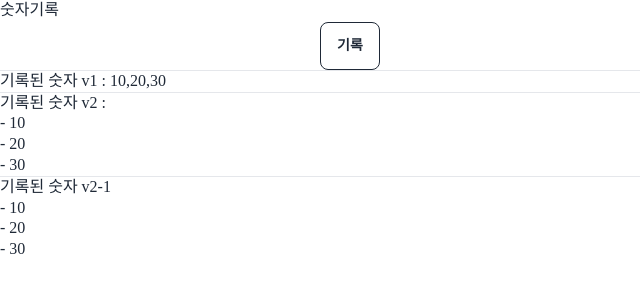
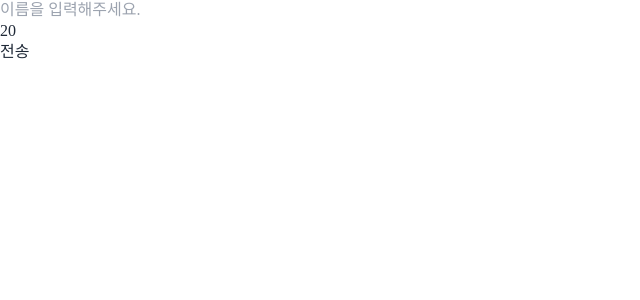
Before and after one commit to NewBean0312/react-proj, a React (Create React App) app: page / in a window 1280 px wide. Shown: the top 300 px of the page, without its empty margins (0-640 px from the left). Built offline with nearby package versions, Linux system fonts and the light colour scheme; a web font is replaced by a local one.

Commit message:
form을 사용하여 dom 조작하기 1

```diff
--- a/src/App.js
+++ b/src/App.js
@@ -3,7 +3,7 @@ import NumberCounter from "./NumberCounter"
 import Popup from "./Popup"
 import ProdList from "./ProdList"
 import NoRecord from "./NoRecord"
-
+import FormEx from "./FormEx"
 
 import "./App.css" ;
 
@@ -14,8 +14,9 @@ function App() {
       {/* <StopWatch />
       <NumberCounter />
       <Popup />
-      <ProdList className="container mx-auto"/> */}
-      <NoRecord />
+      <ProdList className="container mx-auto"/>
+      <NoRecord /> */}
+      <FormEx />
     </>
   );
 }
--- /dev/null
+++ b/src/FormEx.js
@@ -0,0 +1,46 @@
+function FormEx() {
+  const onSubmit = (e) => {
+    e.preventDefault();
+    const form = e.target;
+
+    form.name.value = form.name.value.trim();
+
+    if (form.name.value.length == 0) {
+      alert('이름을 입력해주세요.');
+      form.name.focus();
+      return;
+    }
+
+    form.age.value = form.age.value.trim();
+
+    if (form.age.value.length == 0) {
+      alert('나이를 입력해주세요.');
+      form.age.focus();
+      return;
+    }
+
+    const name = form.name.value;
+    const age = form.age.value;
+
+    alert(`이름 : ${name}, 나이 : ${age}`);
+
+    form.name.value = '';
+    form.age.value = '';
+
+    form.name.focus();
+  };
+
+  return (
+    <>
+      <form onSubmit={onSubmit}>
+        <input name="name" type="text" placeholder="이름을 입력해주세요." />
+        <br />
+        <input name="age" type="number" placeholder="나이을 입력해주세요." defaultValue={20} />
+        <br />
+        <input type="submit" value="전송" />
+      </form>
+    </>
+  )
+}
+
+export default FormEx;
```
